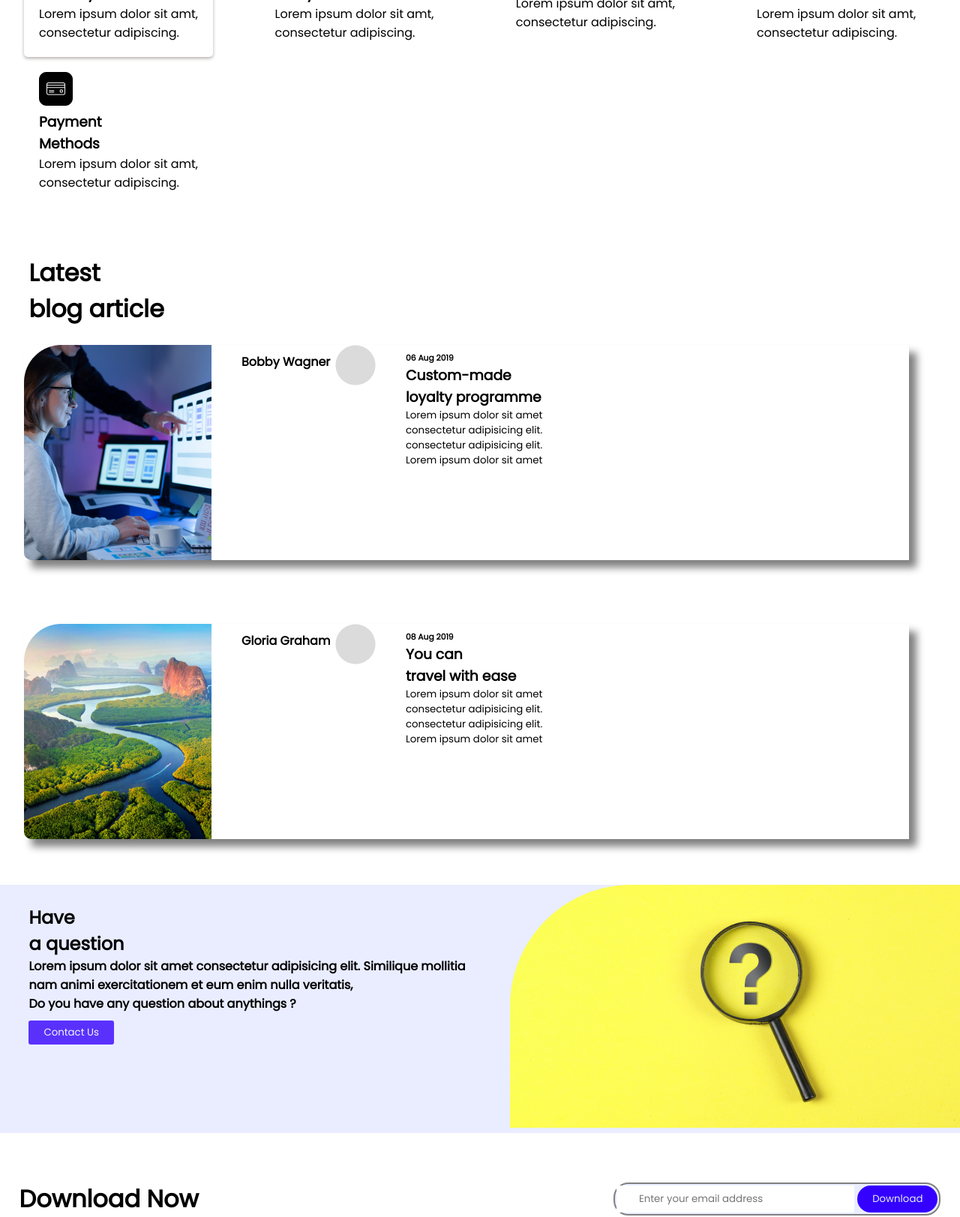
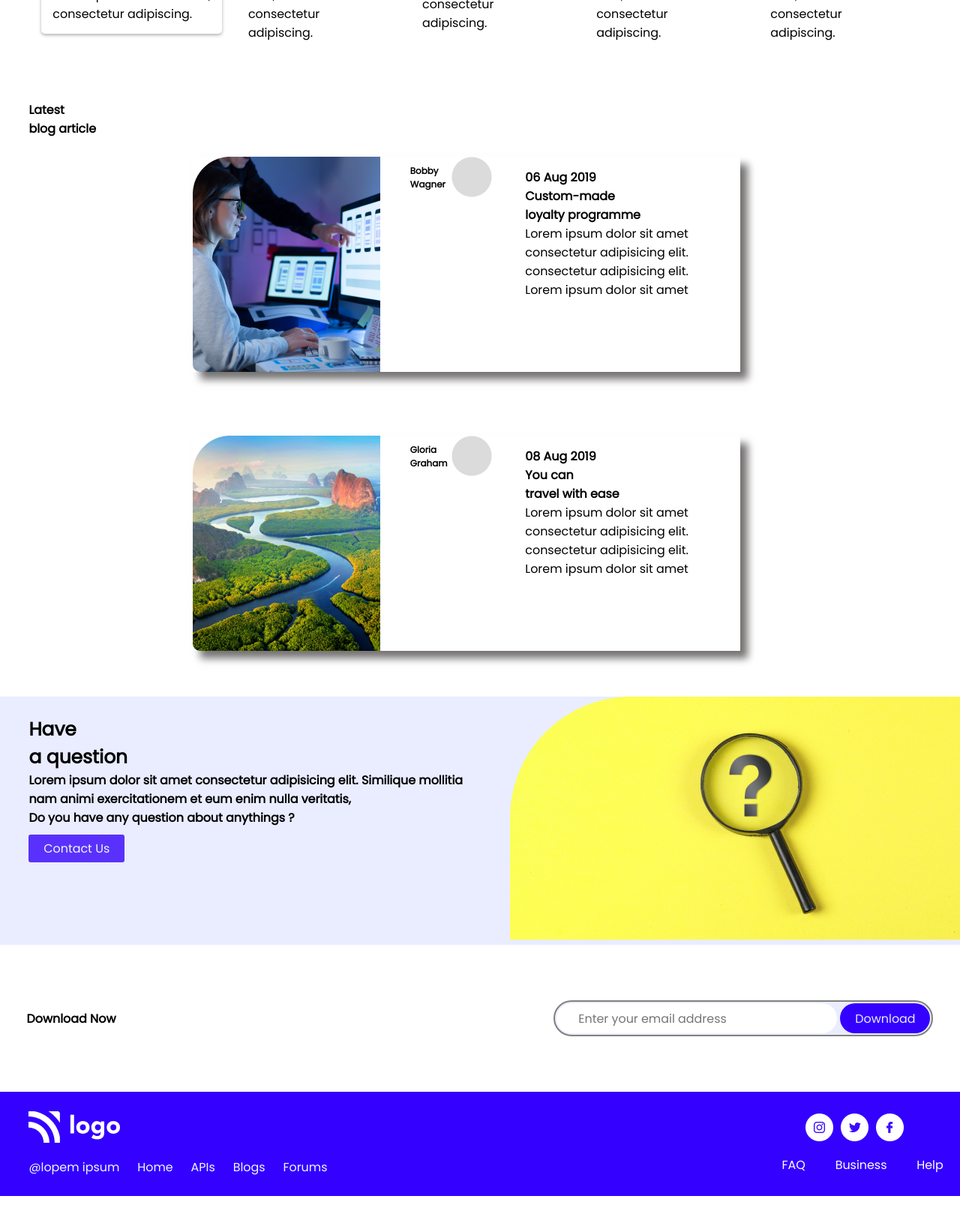
Before and after one commit to amitlandge/Project09, a website: page index.html in a window 1280 px wide. Shown: the part 860-2483 px from the top of the page at 75% size. After the commit the page ends 2455 px from the top, so only its background shows below. Drawn offline with Linux system fonts and the light colour scheme.

Commit message:
styling updated

```diff
--- a/style.css
+++ b/style.css
@@ -6,9 +6,14 @@
   font-family: "Poppins", sans-serif;
   margin: 0%;
   padding: 0%;
+  font-size: 1.6rem;
 }
 body {
   position: absolute;
+  overflow-x: hidden;
+}
+html {
+  font-size: 62.2%;
 }
 header {
   width: 100vw;
@@ -26,15 +31,16 @@ header > nav {
   z-index: 200;
 }
 header > nav > a {
-  margin-right: 4vmin;
+  margin-right: 2.5rem;
   font-family: "Poppins", sans-serif;
   color: aliceblue;
+  font-size: 1.8rem;
 }
 .nav-item-active {
   background-color: aliceblue;
   border: 5px;
   color: blue;
-  padding: 6px 15px;
+  padding: 0.6rem 1.5rem;
   border-radius: 5px;
 }
 .logo {
@@ -48,21 +54,25 @@ header > nav > a {
   left: 5%;
   color: aliceblue;
 }
+.header-text > h2 {
+  font-size: 3rem;
+}
 .header-image {
   position: absolute;
-  top: 11%;
+  top: 13%;
   right: -1%;
   width: 37%;
 }
+
 .companies {
-  padding: 15px 0px;
+  padding: 1.5rem 0rem;
   margin-left: 3%;
 }
 .companies a {
   text-decoration: none;
   color: black;
   font-family: "Righteous";
-  font-size: 2.4vmin;
+
   margin-right: 2em;
 }
 .api {
@@ -74,26 +84,32 @@ header > nav > a {
   justify-content: center;
 }
 .api-heading {
-  margin-bottom: 40px;
+  margin-bottom: 4rem;
+  margin-left: 2rem;
 }
 .cards {
   width: 100%;
   display: flex;
   flex-direction: row;
-  justify-content: space-between;
+  justify-content: center;
   align-items: center;
-  flex-wrap: wrap;
-  height: auto;
+  gap: 2rem;
 }
 .card {
-  width: 18%;
+  width: 15%;
+  padding: 1.5rem;
+}
+.card > h3 {
+  margin: 0.5rem 0rem;
+}
 
-  padding: 20px;
-  height: auto;
+.card-active > h3 {
+  margin: 0.5rem 0rem;
 }
+
 .card-active {
   box-shadow: 0px 2px 4px rgb(182, 175, 175);
-  padding: 20px;
+  padding: 1.5rem;
   border-radius: 5px;
 }
 .blog-heading {
@@ -113,33 +129,38 @@ header > nav > a {
   margin-bottom: 5%;
   outline: none;
   border: none;
-  box-shadow: 10px 10px 10px grey;
+  box-shadow: 10px 10px 10px rgb(118, 115, 115);
 }
 .blog-image {
   display: flex;
   order: 1;
   object-fit: cover;
-  margin-right: 40px;
+  margin-right: 4rem;
 }
 .blog-author {
   display: flex;
   order: 2;
-  margin-top: 5px;
-  width: 120px;
+  margin-top: 0.5rem;
+  width: 5rem;
+}
+.blog-author > b {
+  font-size: 1.2rem;
 }
 .blog-content {
   display: flex;
   flex-direction: column;
 
-  margin-top: 10px;
+  margin-top: 1rem;
   order: 4;
+  padding: 5px;
 }
+
 .blog-bottom {
   display: flex;
   order: 3;
   justify-content: flex-start;
   align-items: flex-start;
-  margin-right: 40px;
+  margin-right: 4rem;
   margin-left: 5px;
 }
 .faq-section {
@@ -150,25 +171,28 @@ header > nav > a {
 .faq-content {
   margin: 2% 3%;
 }
+.faq-content > h2 {
+  font-size: 2.5rem;
+}
+
 .faq-content button {
-  padding: 6px 20px;
+  padding: 0.6rem 2rem;
   border: none;
   outline: none;
   background-color: #5a31fc;
   color: aliceblue;
-  margin: 10px 0px;
+  margin: 1rem 0rem;
   border-radius: 3px;
 }
 .download-section {
-
-  display: flex;
   margin: 5% 2%;
   display: flex;
   justify-content: space-between;
   align-items: center;
+  padding: 1rem;
 }
 form {
-  border-radius: 20px;
+  border-radius: 3rem;
   border: 2px solid gray;
   padding: 2px 2px;
   background-color: #e9edff;
@@ -176,13 +200,14 @@ form {
 form input {
   border: none;
   outline: none;
-  padding: 8px 30px;
+  padding: 0.8rem 3rem;
+  border-radius: 2rem;
 }
 form button {
   border: none;
   outline: none;
-  padding: 8px 20px;
-  border-radius: 20px;
+  padding: 0.8rem 2rem;
+  border-radius: 2rem;
   background-color: #3400ff;
   color: #e9edff;
 }
@@ -200,37 +225,53 @@ form button {
   align-items: flex-start;
 }
 .list {
-  width: 400px;
+  width: 40rem;
   display: flex;
   justify-content: space-between;
   align-items: center;
-  margin-top: 20px;
+  margin-top: 2rem;
 }
 .list li {
   color: aliceblue;
   list-style: none;
 }
-.footers-right {
-
+.footer-right {
   color: #e9edff;
   padding-right: 3%;
   display: flex;
-  flex-direction: column;
   justify-content: center;
   align-items: center;
+  gap: 1rem;
 }
 .logos-list {
-  width: 200px;
+  width: 20rem;
   display: flex;
-  justify-content: space-between;
+
+  gap: 4rem;
+  margin-top: 2rem;
+  list-style: none;
 }
-@media only screen and (max-width: 1134px) {
+.logos-list > li {
+  color: white;
+}
+
+@media only screen and (max-width: 1450px) {
+  .blog-card {
+    width: 60%;
+  }
+  .blog-cards {
+    justify-content: center;
+    align-items: center;
+  }
+}
+@media only screen and (max-width: 1200px) {
+  .blog-card {
+    width: 70%;
+  }
   .header-image {
     display: none;
   }
-  nav {
-    display: none;
-  }
+
   .header {
     width: 100vw;
   }
@@ -241,12 +282,11 @@ form button {
     display: none;
   }
 }
-@media only screen and (max-width: 1450px) {
-  .blog-card {
-    width: 100%;
+
+@media only screen and (max-width: 800px) {
+  html {
+    font-size: 55%;
   }
-}
-@media only screen and (max-width: 800px) {
   .footer-section {
     flex-direction: column;
     text-align: center;
@@ -257,20 +297,26 @@ form button {
     flex-direction: column;
   }
   .card {
-    width: 80%;
+    width: 50%;
+    display: flex;
+    justify-content: center;
+    align-items: center;
+    flex-direction: column;
   }
   .card-active {
-    width: 80%;
+    width: 50%;
+    display: flex;
+    justify-content: center;
+    align-items: center;
+    flex-direction: column;
   }
   .blog-card {
     flex-direction: column;
   }
-  .blog-image > img {
-    object-fit: cover;
-  }
+
   .download-section {
     flex-direction: column;
-    height: 100px;
+    height: 10rem;
   }
   form {
     position: absolute;
@@ -291,8 +337,24 @@ form button {
     justify-content: center;
     align-items: center;
   }
-  .blog-card{
+  .blog-card {
     box-shadow: none;
     border-bottom: 2px solid rgb(77, 72, 72);
   }
 }
+@media only screen and (max-width: 900px) {
+  .blog-card {
+    width: 90%;
+  }
+  header > nav {
+    display: none;
+  }
+  .footer-section {
+    flex-direction: column;
+  }
+}
+@media only screen and (max-width: 600px) {
+  html {
+    font-size: 50%;
+  }
+}
```
Also changed, not shown: index.html (+0 -1 lines).
